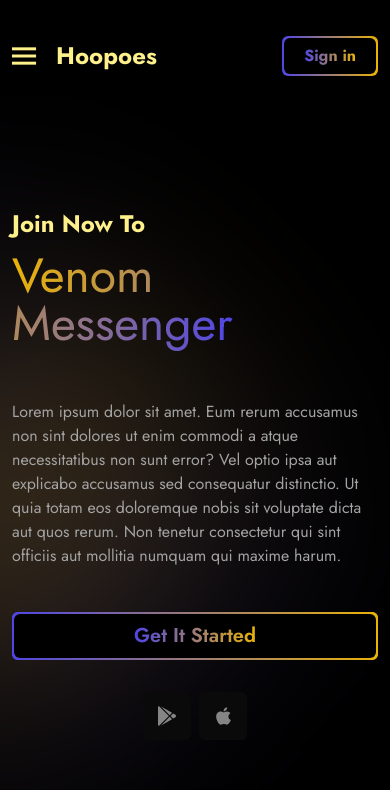
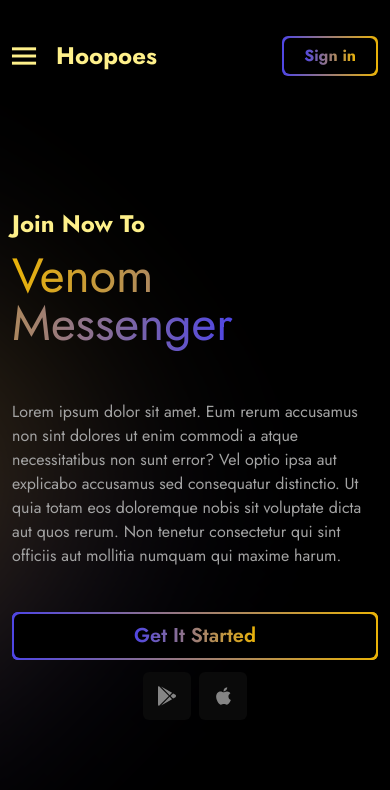
Before and after one commit to saeeda7n/hoopes-landing-page, a website: page src/index.html in a window 390 px wide. Drawn offline with nearby package versions, Linux system fonts and the light colour scheme.

Commit message:
enughe for today

```diff
--- a/src/index.html
+++ b/src/index.html
@@ -77,8 +77,8 @@
             class="w-full flex flex-col relative justify-center gap-3 pt-24 pb-40 min-h-[calc(100vh_-_7rem)] standard-padding">
 
         <div class="absolute left-0 right-0 bottom-0 top-0">
-            <div class="w-96 h-96 bg-green-100 rotate-45 bg-gradient-to-l from-indigo-600 via-yellow-500 to-indigo-600 top-1/4 -left-44 blur-[110px] opacity-30 absolute"></div>
-            <div class="hidden sm:block absolute w-64 h-64 bg-green-100 rotate-12 bg-gradient-to-l from-indigo-600 via-sky-600 to-indigo-600 -right-32 bottom-32 blur-[110px] opacity-30"></div>
+            <div class="transition-all duration-300 w-96 h-96 bg-green-100 rotate-45 bg-gradient-to-l from-indigo-600 via-yellow-500 to-indigo-600 top-1/4 -left-80 sm:-left-44 blur-[110px] opacity-30 2xl:opacity-90 absolute"></div>
+            <div class="transition-all duration-300 hidden md:block absolute w-64 h-64 bg-green-100 rotate-12 bg-gradient-to-l from-indigo-600 via-sky-600 to-indigo-600 -right-32 bottom-32 blur-[110px] opacity-30"></div>
         </div>
 
         <span class="text-2xl sm:text-4xl font-bold text-yellow-200 relative">Join Now To</span>
@@ -94,10 +94,9 @@
             maxime harum.
         </p>
         <!--        Buttons Container Start-->
-        <div class="flex flex-col select-none sm:flex-row gap-8 mt-8 relative">
-
+        <div class="flex flex-col select-none sm:flex-row gap-3 sm:gap-8 mt-8 relative">
             <!--            Get It Started Button Start-->
-            <div class="relative group sm:w-56 w-full ">
+            <div class="relative group sm:w-56 w-full">
                 <div class="absolute bg-gradient-to-l sm:group-hover:scale-x-110 scale-x-100 bg-[length:200%_100%] animate-[gradient_5s_ease_infinite] from-indigo-600 via-yellow-500 to-indigo-600 rounded-md transition top-0 left-0 right-0 bottom-0 group-hover:blur-lg blur-0">
                 </div>
                 <div class="h-12 bg-gradient-to-l bg-[length:200%_100%] animate-[gradient_5s_ease_infinite] from-indigo-600 via-yellow-500 to-indigo-600 group-hover:p-0 transition p-0.5 rounded-md sm:hover:scale-105 transition cursor-pointer relative">
@@ -110,9 +109,8 @@
                 </div>
             </div>
             <!--            Get It Started Button End-->
-
             <!--            Android and IOS download buttons Start  -->
-            <div class="flex gap-2 justify-center">
+            <div class="flex gap-2 justify-center relative">
                 <div class="bg-neutral-950 transition-all shadow-none ease-out hover:shadow-[0_0_20px_0px] hover:bg-black hover:shadow-neutral-800 flex w-12 flex-wrap overflow-hidden group hover:w-40 cursor-pointer items-center h-12 rounded-md">
                     <div class="flex items-center justify-center h-12 w-12">
                         <img src="./assets/icons/google_play.svg"
@@ -131,8 +129,6 @@
                 </div>
             </div>
             <!--            Android and IOS download buttons End    -->
-
-
         </div>
         <!--        Buttons Container End-->
 
```
Also changed, not shown: src/assets/css/output.css.
